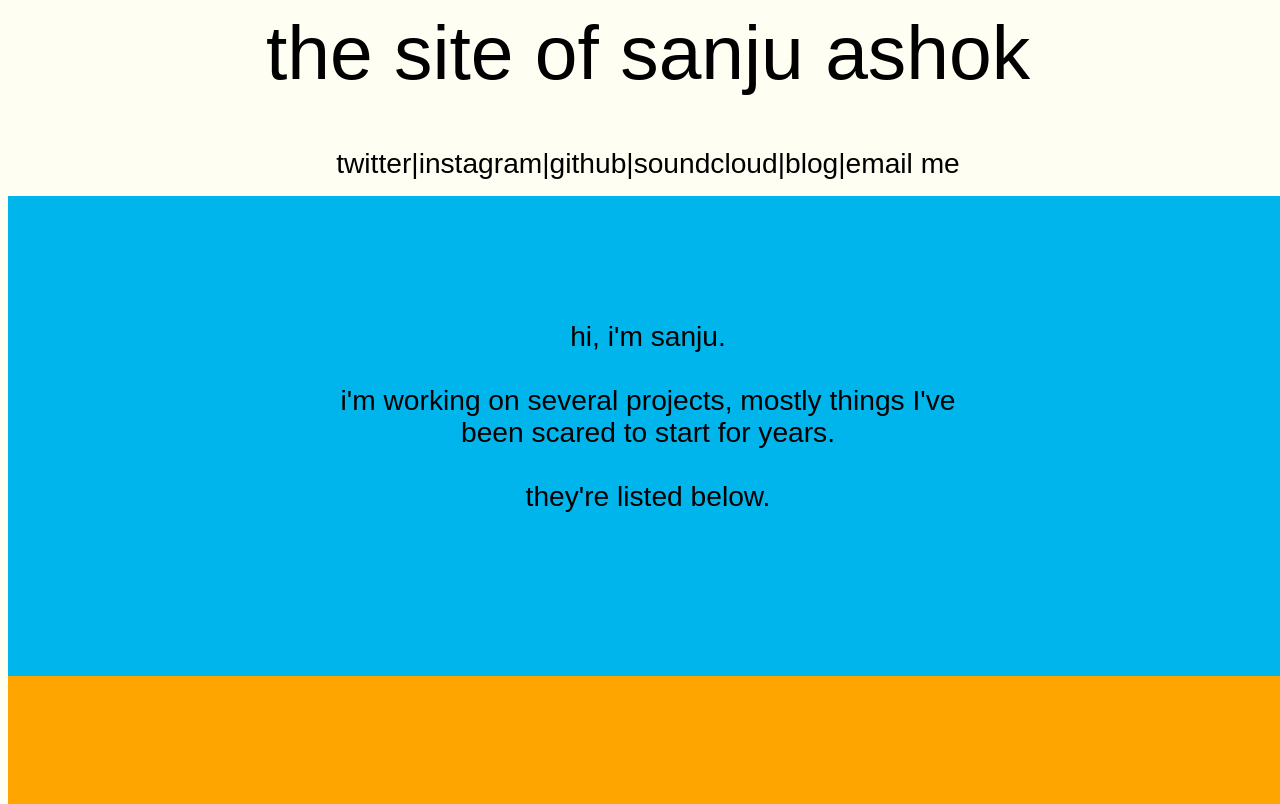
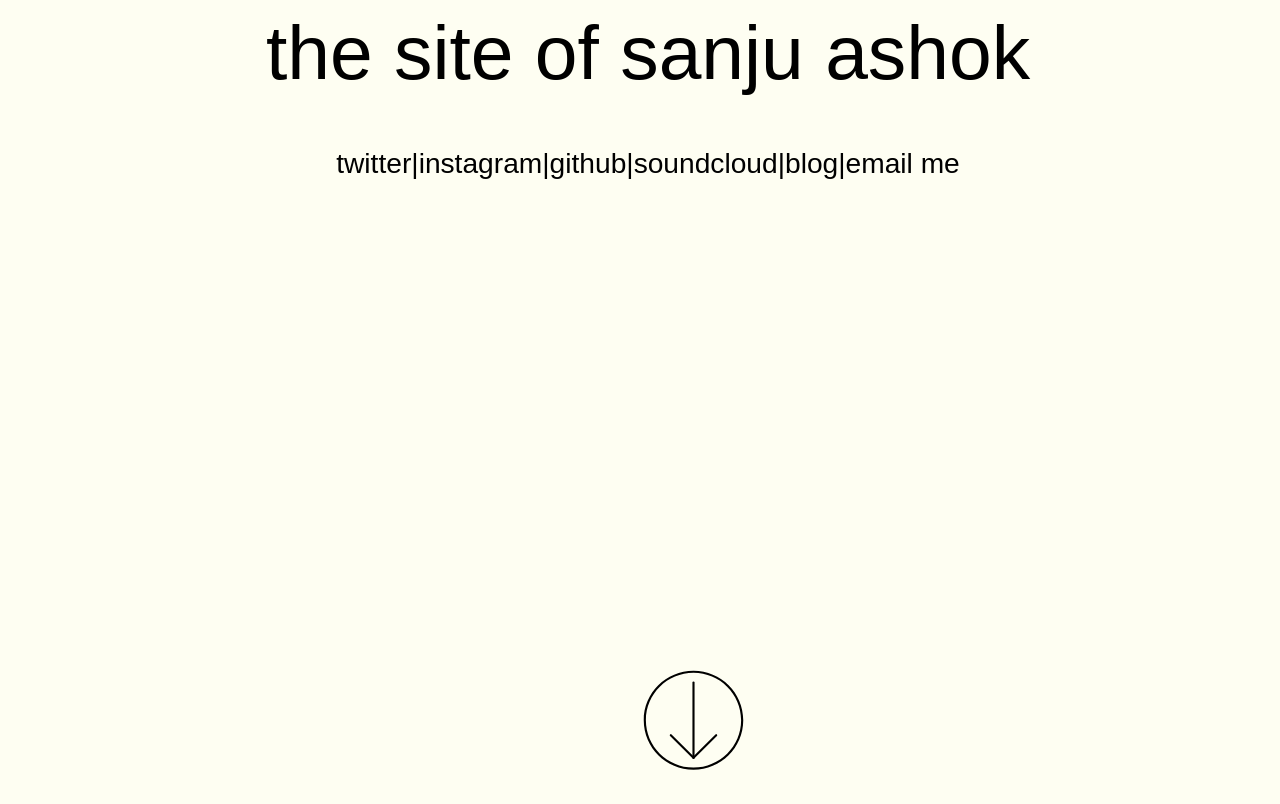
Before and after one commit to sanjuashok/sanjuashok.github.io, a plain HTML site: page index.html in a window 1280 px wide. Shown: the top 804 px of the page. Drawn offline with nearby package versions, Linux system fonts and the light colour scheme.

Commit message:
integrate arrow

```diff
--- a/css/styles.css
+++ b/css/styles.css
@@ -4,10 +4,23 @@ body {
 
 #header {
   width:100vw;
+  height:100vh;
   display: block;
   margin-left: auto;
   margin-right: auto;
   margin-bottom:1em;
+}
+
+button.scroll {
+    background: url("../assets/scroll_down.svg");
+    border: none;
+    display: block;
+    left:50%;
+    margin-left: auto;
+    position: absolute;
+    bottom: 0;
+    width:8em;
+    height:10em
 }
 
 h1#headtext {
--- a/index.html
+++ b/index.html
@@ -16,6 +16,7 @@
             <div id="links">
                 <a href="www.twitter.com/sanjuashok">twitter<a/>|<a href="www.instagram.com/sanjuashok">instagram<a/>|<a href="www.github.com/sanjuashok">github<a/>|<a href="www.soundcloud.com/sanjuashok">soundcloud<a/>|<a href="http://blog.sanju.io">blog<a/>|<a href="mail:me@sanju.io">email me<a/>
             </div>
+            <button class="scroll"></button>
         </div>
 
         <section class="slide" id="about">
```
